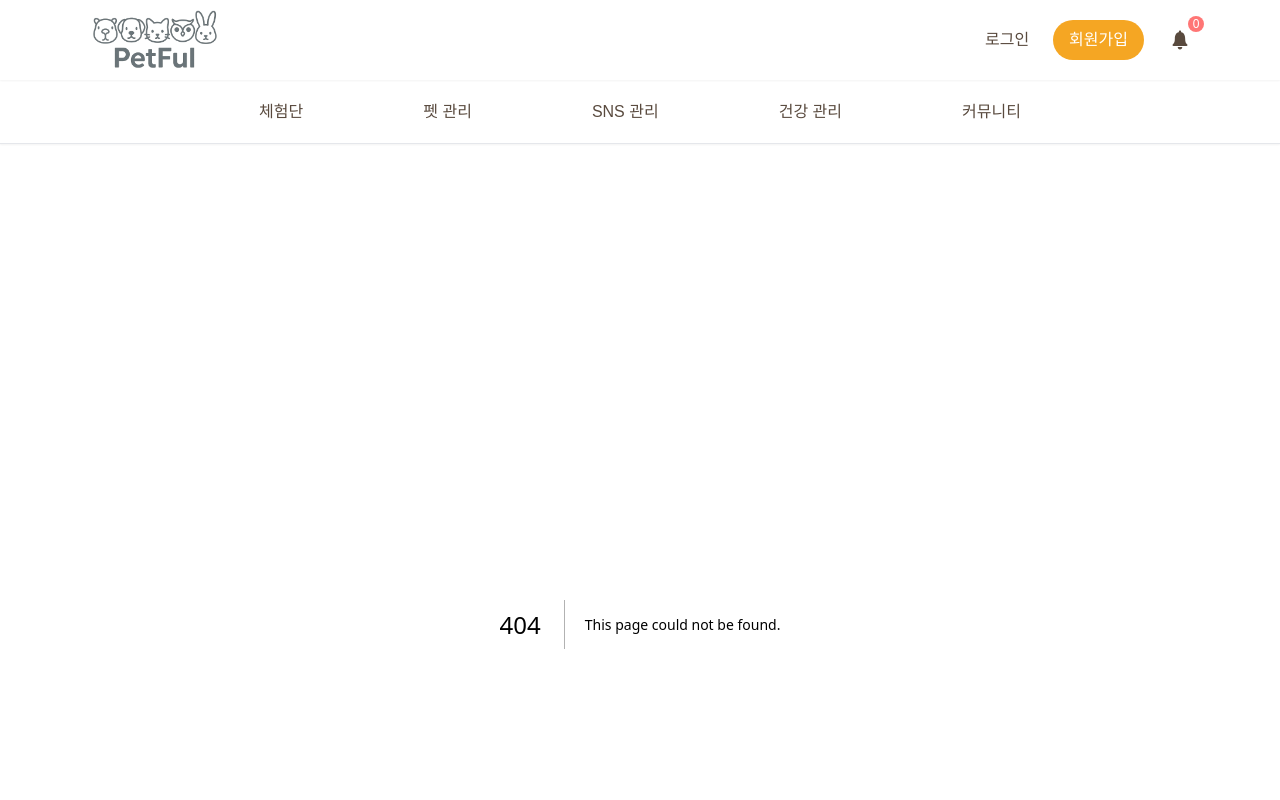
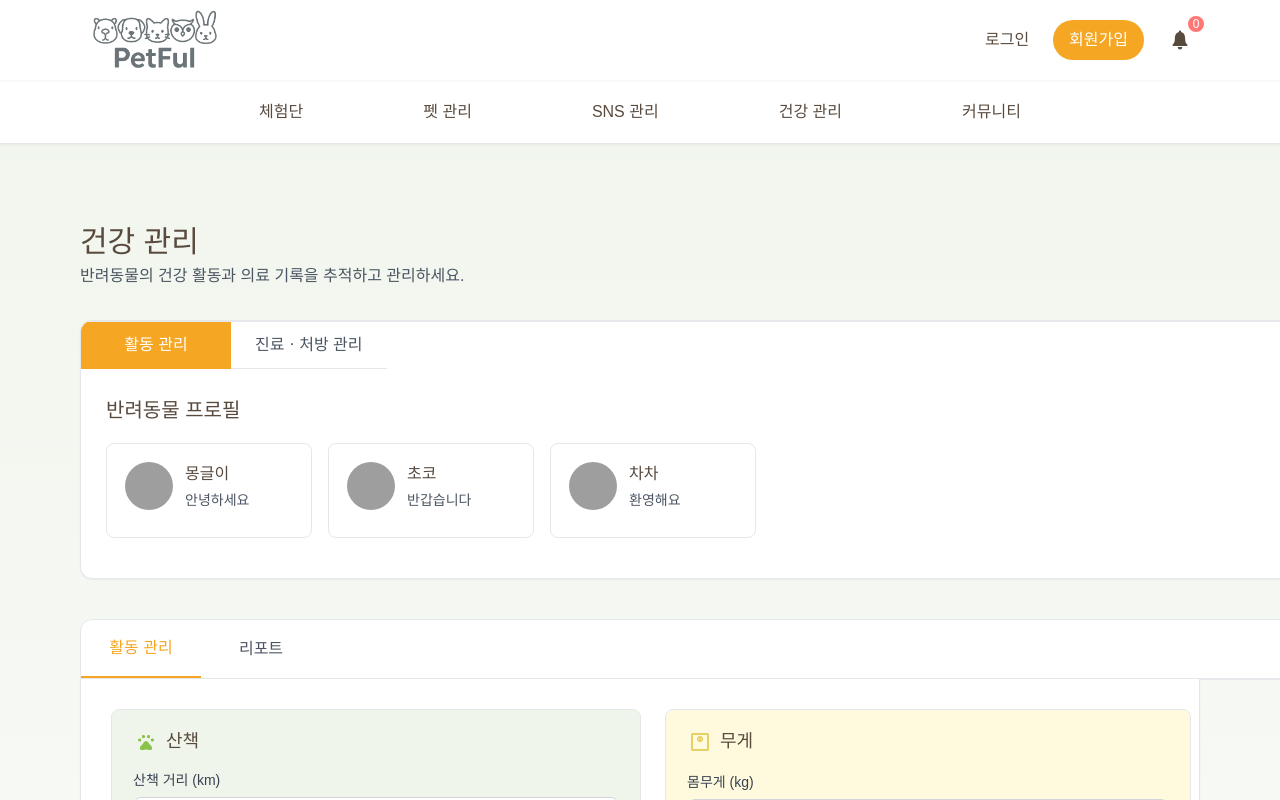
Before and after one commit to backend20250319/BE09-Final-3team-FE, a Next.js app: page /health in a window 1280 px wide. Before the commit this address had no page. Shown: the top 800 px of the page. Built offline with nearby package versions, Linux system fonts and the light colour scheme; grey boxes are pictures that could not be loaded; a web font is replaced by a local one.

Commit message:
refactor: 파일 구조 변경 및 탭 초기값 문제 수정 (#18)

```diff
--- a/src/app/health/activity/components/ActivityNavTabs.jsx
+++ b/src/app/health/activity/components/ActivityNavTabs.jsx
@@ -3,7 +3,6 @@
 import React, { useRef, useEffect, useState } from "react";
 import { createPortal } from "react-dom";
 import styles from "../styles/ActivityNavTabs.module.css";
-import activityFormStyles from "../styles/ActivityForm.module.css"; // 추가
 import Calendar from "./MyCalendar";
 
 export default function ActivityNavTabs({
--- a/src/app/health/activity/page.jsx
+++ /dev/null
@@ -1,46 +0,0 @@
-"use client";
-
-import React, { useState } from "react";
-import PetProfileSelector from "../components/PetProfileSelector";
-import { useSelectedPet } from "../context/SelectedPetContext";
-import ActivityForm from "../activity/components/ActivityForm";
-import ActivityNavTabs from "./components/ActivityNavTabs";
-import ActivityReport from "./components/ActivityReport";
-
-export default function ActivityManagementPage() {
-  const { selectedPetName, setSelectedPetName } = useSelectedPet();
-
-  const pets = [
-    { name: "몽글이", msg: "안녕하세요", src: "/images/mong-profile.png" },
-    { name: "초코", msg: "반갑습니다", src: "/images/choco-profile.png" },
-    { name: "차차", msg: "환영해요", src: "/images/chacha-profile.png" },
-  ];
-
-  const [activeTab, setActiveTab] = useState("activity");
-  const [isCalendarOpen, setIsCalendarOpen] = useState(false);
-
-  const toggleCalendar = () => setIsCalendarOpen((prev) => !prev);
-
-  return (
-    <>
-      {/* 반려동물 프로필 */}
-      <PetProfileSelector
-        pets={pets}
-        selectedPetName={selectedPetName}
-        onSelectPet={setSelectedPetName}
-      />
-
-      {/* 네비게이션 탭 */}
-      <ActivityNavTabs
-        activeTab={activeTab}
-        setActiveTab={setActiveTab}
-        isCalendarOpen={isCalendarOpen}
-        toggleCalendar={toggleCalendar}
-      />
-
-      {/* 탭에 따른 화면 렌더링 */}
-      {activeTab === "활동 관리" && <ActivityForm />}
-      {activeTab === "리포트" && <ActivityReport />}
-    </>
-  );
-}
--- a/src/app/health/components/PetProfileSelector.jsx
+++ b/src/app/health/components/PetProfileSelector.jsx
@@ -1,4 +1,4 @@
-import styles from "../activity/styles/PetProfileSelector.module.css";
+import styles from "../styles/PetProfileSelector.module.css";
 
 export default function PetProfileSelector({
   pets,
--- a/src/app/health/activity/layout.jsx
+++ b/src/app/health/layout.jsx
@@ -1,7 +1,7 @@
 "use client";
 
-import { SelectedPetProvider } from "../context/SelectedPetContext";
-import Header from "../activity/components/ActivityHeader";
+import { SelectedPetProvider } from "./context/SelectedPetContext";
+import Header from "./activity/components/ActivityHeader";
 
 export default function HealthLayout({ children }) {
   return (
--- /dev/null
+++ b/src/app/health/page.jsx
@@ -0,0 +1,56 @@
+"use client";
+
+import React, { useState } from "react";
+import PetProfileSelector from "./components/PetProfileSelector";
+import { useSelectedPet } from "./context/SelectedPetContext";
+import ActivityForm from "./activity/components/ActivityForm";
+import ActivityNavTabs from "./activity/components/ActivityNavTabs";
+import ActivityReport from "./activity/components/ActivityReport";
+
+export default function HealthPage() {
+  const { selectedPetName, setSelectedPetName } = useSelectedPet();
+
+  const pets = [
+    { name: "몽글이", msg: "안녕하세요", src: "/images/mong-profile.png" },
+    { name: "초코", msg: "반갑습니다", src: "/images/choco-profile.png" },
+    { name: "차차", msg: "환영해요", src: "/images/chacha-profile.png" },
+  ];
+
+  const [activeMainTab, setActiveMainTab] = useState("활동 관리");
+  const [activeSubTab, setActiveSubTab] = useState("활동 관리");
+  const [isCalendarOpen, setIsCalendarOpen] = useState(false);
+
+  const toggleCalendar = () => setIsCalendarOpen((prev) => !prev);
+
+  return (
+    <div className="health-page">
+      {/* 반려동물 프로필 */}
+      <PetProfileSelector
+        pets={pets}
+        selectedPetName={selectedPetName}
+        onSelectPet={setSelectedPetName}
+        activeTab={activeMainTab}
+        onTabChange={setActiveMainTab}
+      />
+
+      {/* 메인 탭: 활동 관리 or 진료/처방 관리 */}
+      {activeMainTab === "활동 관리" && (
+        <>
+          {/* 서브 탭 */}
+          <ActivityNavTabs
+            activeTab={activeSubTab}
+            setActiveTab={setActiveSubTab}
+            isCalendarOpen={isCalendarOpen}
+            toggleCalendar={toggleCalendar}
+          />
+
+          {/* 활동 관리 하위 탭 렌더링 */}
+          {activeSubTab === "활동 관리" && <ActivityForm />}
+          {activeSubTab === "리포트" && <ActivityReport />}
+        </>
+      )}
+
+      {activeMainTab === "진료ㆍ처방 관리" && <MedicalManagementPage />}
+    </div>
+  );
+}
```
Also changed, not shown: src/app/health/styles/PetProfileSelector.module.css (renamed from src/app/health/activity/styles/PetProfileSelector.module.css).
